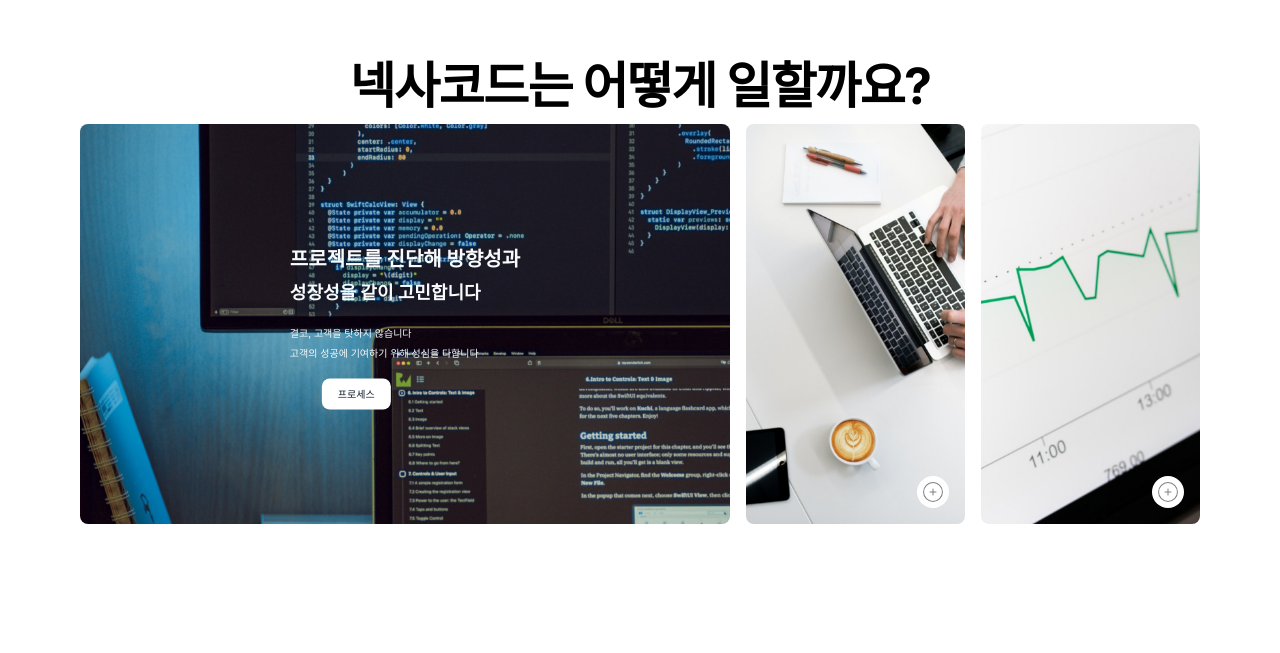
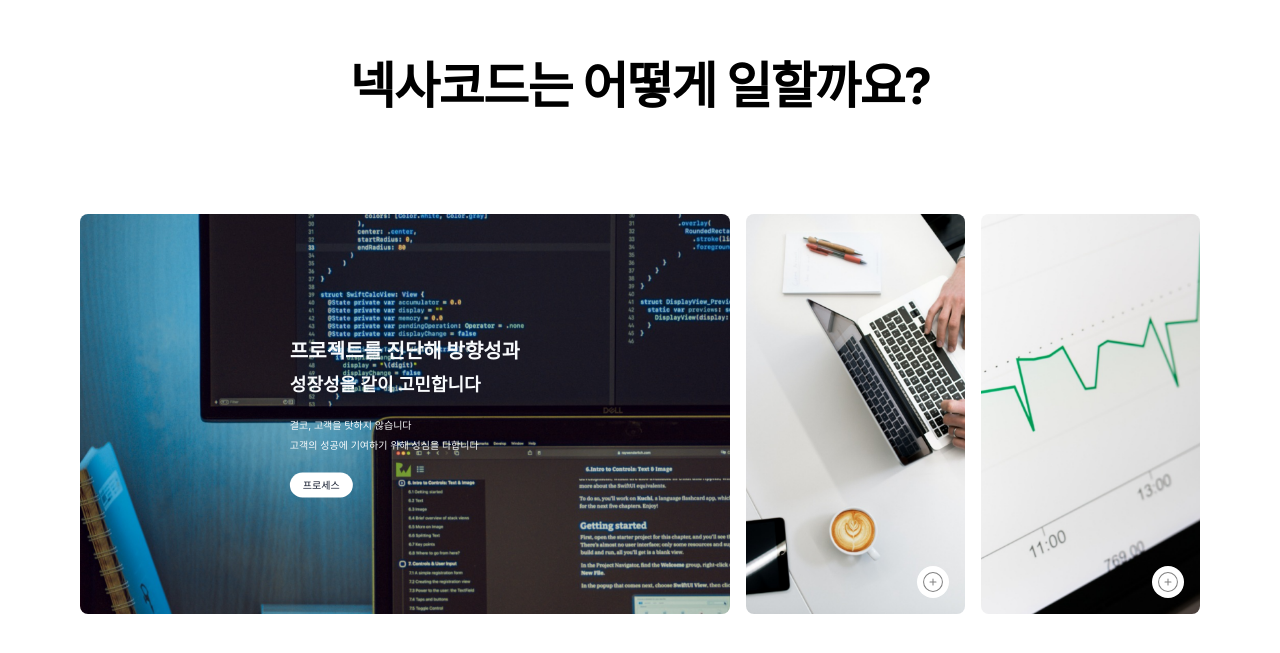
Before and after one commit to smithCoders/Nexa-Code-nexjs, a Next.js app: page / in a window 1280 px wide. Shown: the part 3192-3845 px from the top of the page. Built offline with nearby package versions, Linux system fonts and the light colour scheme; what tailgrids would draw is missing.

Commit message:
slider functionality finished

```diff
--- a/src/app/components/Slider.tsx
+++ b/src/app/components/Slider.tsx
@@ -135,23 +135,23 @@ const handleClick = (imageId: number) => {
           {/* img-1 */}
            {image.id === 1 && (
             <div className=" absolute left-1/2 top-1/2 transform -translate-x-1/2 -translate-y-1/2">
-              <div className="mb-4">
-                <p className="text-xl text-center leading-10 font-bold  text-slate-50 ">
+              <div className="mb-4  flex flex-col">
+                <p className="text-xl text-center leading-10 font-bold  text-slate-50 overflow-hidden hover:border-b-[2px] border-blue-700   ">
                   프로젝트를 진단해 방향성과
                 </p>
-                 <p className="text-lg font-bold text-slate-50">
+                 <p className="text-lg font-bold text-slate-50  overflow-hidden hover:border-b-[2px] border-b-blue-700 ">
                   성장성을 같이 고민합니다
                 </p>
               </div>
-              <div className="mb-4">
+              <div className=" flex flex-col mb-4">
 
                 <p className="text-sm text-slate-50">
-                 <span className="text-[10px] text-slate-50 block">결코, 고객을 탓하지 않습니다</span>
-                 <span className="text-[10px] text-slate-50 block">고객의 성공에 기여하기 위해 성심을 다합니다</span>
+                 <span className="text-[10px] text-slate-50 block hover:border-b-[2px] border-blue-700 ">결코, 고객을 탓하지 않습니다</span>
+                 <span className="text-[10px] text-slate-50 block hover:border-b-[2px] border-blue-700 ">고객의 성공에 기여하기 위해 성심을 다합니다</span>
                 </p>
               </div>
-              <button className="bg-white py-2 px-4 rounded-lg text-[10px] text-slate-900 ml-8">
-                  프로세스
+              <button className="bg-white py-[5px] px-[13px] rounded-[25px] text-[10px] ">
+                 <span className=' text-slate-900  block  hover:border-b-[2px] border-blue-700 '> 프로세스</span>
               </button>
             </div>
           )}
--- a/src/app/sections/07_Slider.tsx
+++ b/src/app/sections/07_Slider.tsx
@@ -7,10 +7,9 @@ function Slider() {
     max-medium:pt-[200px]
     max-small:pt-[150px]
     max-small:px-0">
-  <h2   className="text-[#000] text-[50px] text-center font-bold tracking-[-1.5px]
-      max-medium:text-[40px]
-      max-small:text-[25px]
-      ">넥사코드는 어떻게 일할까요?</h2>
+  <h2   className="text-center mb-[90px] text-[50px] font-bold tracking-[-1.5px] text-[#000]
+        max-medium:text-[40px]"
+      >넥사코드는 어떻게 일할까요?</h2>
       <ImageCard/>
     </main>
   )
```
